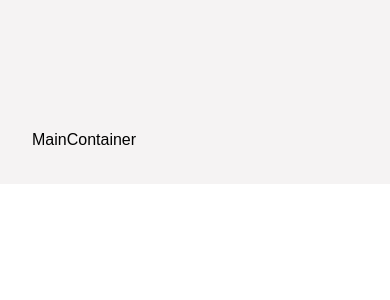
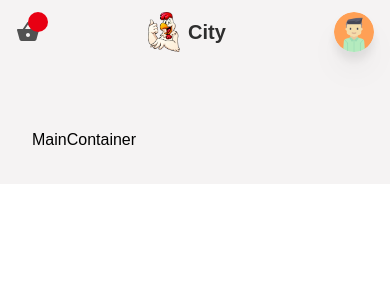
Before and after one commit to abdullah-al-feroz/resturant-app, a React (Create React App) app: page / in a window 390 px wide. Shown: the top 300 px of the page. Built offline with nearby package versions, Linux system fonts and the light colour scheme.

Commit message:
mobile menu create
-- new item & logout menu design fix

```diff
--- a/src/App.js
+++ b/src/App.js
@@ -6,7 +6,7 @@ import { CreateContainer, Header, MainContainer } from './components'
 
 const App = () => {
   return (
-    <AnimatePresence>
+    <AnimatePresence exitBeforeEnter>
       <div className="w-screen h-auto flex flex-col bg-primary">
       <Header />
 
--- a/src/components/Header.jsx
+++ b/src/components/Header.jsx
@@ -1,4 +1,4 @@
-import React from 'react'
+import React, { useState } from 'react'
 import Logo from './../img/logo.png'
 import { MdShoppingBasket, MdAdd, MdLogout } from 'react-icons/md'
 import { motion } from 'framer-motion'
@@ -14,6 +14,7 @@ const Header = () => {
   const provider = new GoogleAuthProvider();
 
   const [{ user }, dispatch] = useStateValue()
+  const [isMenu, setIsMenu] = useState(false)
 
   const login = async () => {
     if (!user) {
@@ -23,10 +24,12 @@ const Header = () => {
         user: providerData[0]
       });
       localStorage.setItem('user', JSON.stringify(providerData[0]))
+    } else {
+      setIsMenu(!isMenu)
     }
   };
   return (
-    <header className='fixed z-50 w-screen p-6 px-16'>
+    <header className='fixed z-50 w-screen p-3 px-4 md:p-6 md:px-16 bg-primary'>
       {/* desktop & tablet */}
       <div className='hidden md:flex w-full h-full items-center justify-between'>
         <Link className='flex items-center gap-2'>
@@ -35,7 +38,11 @@ const Header = () => {
         </Link>
 
         <div className='flex items-center gap-8'>
-          <ul className='flex items-center gap-8'>
+          <motion.ul
+            initial={{ opacity: 0, x: 200 }}
+            animate={{ opacity: 1, x: 0 }}
+            exit={{ opacity: 0, x: 200 }}
+            className='flex items-center gap-8'>
             <li className='text-base text-textColor hover:text-headingColor duration-100 transition-all ease-in-out cursor-pointer'>
               Home</li>
             <li className='text-base text-textColor hover:text-headingColor duration-100 transition-all ease-in-out cursor-pointer'>
@@ -44,7 +51,7 @@ const Header = () => {
               About Us</li>
             <li className='text-base text-textColor hovereadingColor duration-100 transition-all ease-in-out cursor-pointer'>
               Service</li>
-          </ul>
+          </motion.ul>
           <div className='relative flex items-center justify-center'>
             <MdShoppingBasket className='text-textColor text-2*l cursor-pointer' />
             <div className='absolute -top-2 -right-2 w-5 h-5 rounded-full bg-cartNumBg flex items-center justify-center'>
@@ -61,15 +68,111 @@ const Header = () => {
               onClick={login}
             />
           </div>
-          <div className='w-40 bg-gray-50 shadow-xl rounded-lg flex flex-col absolute top-12 right-0 px-4 py-2'>
-            <p className='px-4 py-2 flex items-center gap-3 cursor-pointer hover:bg-slate-100 transition-all duration-100 ease-in-out text-textColor text-base'>New Item <MdAdd/></p>
-            <p className='px-4 py-2 flex items-center gap-3 cursor-pointer hover:bg-slate-100 transition-all duration-100 ease-in-out text-textColor text-base'>Logout <MdLogout/></p>
 
-          </div>
+          {isMenu && (
+            <motion.div
+              initial={{ opacity: 0, scale: 0.6 }}
+              animate={{ opacity: 1, scale: 1 }}
+              exit={{ opacity: 0, scale: 0.6 }}
+              className="w-40 bg-gray-50 shadow-xl rounded-lg flex flex-col absolute top-12 right-0"
+            >
+              {user && user.email === "eng.firozcse@gmail.com" && (
+                <Link to={"/createItem"}>
+                  <p
+                    className="px-4 py-2 flex items-center gap-3 cursor-pointer hover:bg-slate-100 transition-all duration-100 ease-in-out text-textColor text-base"
+                    onClick={() => setIsMenu(false)}
+                  >
+                    New Item <MdAdd />
+                  </p>
+                </Link>
+              )}
+
+              <p
+                className="px-4 py-2 flex items-center gap-3 cursor-pointer hover:bg-slate-100 transition-all duration-100 ease-in-out text-textColor text-base"
+              // onClick={logout}
+              >
+                Logout <MdLogout />
+              </p>
+            </motion.div>
+          )
+          }
         </div>
       </div>
       {/* mobile */}
-      <div className='flex md:hidden w-full h-full'> </div>
+        <div className="flex items-center justify-between md:hidden w-full h-full ">
+          <div
+            className="relative flex items-center justify-center"
+          >
+            <MdShoppingBasket className="text-textColor text-2xl  cursor-pointer" />
+              <div className=" absolute -top-2 -right-2 w-5 h-5 rounded-full bg-cartNumBg flex items-center justify-center">
+                <p className="text-xs text-white font-semibold">
+                </p>
+              </div>
+          </div>
+
+          <Link to={"/"} className="flex items-center gap-2">
+            <img src={Logo} className="w-8 object-cover" alt="logo" />
+            <p className="text-headingColor text-xl font-bold"> City</p>
+          </Link>
+
+          <div className="relative">
+            <motion.img
+              whileTap={{ scale: 0.6 }}
+              src={user ? user.photoURL : Avatar}
+              className="w-10 min-w-[40px] h-10 min-h-[40px] drop-shadow-xl cursor-pointer rounded-full"
+              alt="userprofile"
+              onClick={login}
+            />
+            {isMenu && (
+              <motion.div
+                initial={{ opacity: 0, scale: 0.6 }}
+                animate={{ opacity: 1, scale: 1 }}
+                exit={{ opacity: 0, scale: 0.6 }}
+                className="w-40 bg-gray-50 shadow-xl rounded-lg flex flex-col absolute top-12 right-0"
+              >
+                {user && user.email === "vetrivel.galaxy@gmail.com" && (
+                  <Link to={"/createItem"}>
+                    <p className="px-4 py-2 flex items-center gap-3 cursor-pointer hover:bg-slate-100 transition-all duration-100 ease-in-out text-textColor text-base">
+                      New Item <MdAdd />
+                    </p>
+                  </Link>
+                )}
+
+                <ul className="flex flex-col ">
+                  <li
+                    className="text-base text-textColor hover:text-headingColor duration-100 transition-all ease-in-out cursor-pointer hover:bg-slate-100 px-4 py-2"
+                    onClick={() => setIsMenu(false)}
+                  >
+                    Home
+                  </li>
+                  <li
+                    className="text-base text-textColor hover:text-headingColor duration-100 transition-all ease-in-out cursor-pointer hover:bg-slate-100 px-4 py-2"
+                    // onClick={() => setIsMenu(false)}
+                  >
+                    Menu
+                  </li>
+                  <li
+                    className="text-base text-textColor hover:text-headingColor duration-100 transition-all ease-in-out cursor-pointer hover:bg-slate-100 px-4 py-2"
+                  >
+                    About Us
+                  </li>
+                  <li
+                    className="text-base text-textColor hover:text-headingColor duration-100 transition-all ease-in-out cursor-pointer hover:bg-slate-100 px-4 py-2"
+                  >
+                    Service
+                  </li>
+                </ul>
+
+                <p
+                  className="m-2 p-2 rounded-md shadow-md flex items-center justify-center bg-gray-200 gap-3 cursor-pointer hover:bg-gray-300 transition-all duration-100 ease-in-out text-textColor text-base"
+                >
+                  Logout <MdLogout />
+                </p>
+              </motion.div>
+            )}
+          </div>
+
+        </div>
     </header>
   )
 }
```
